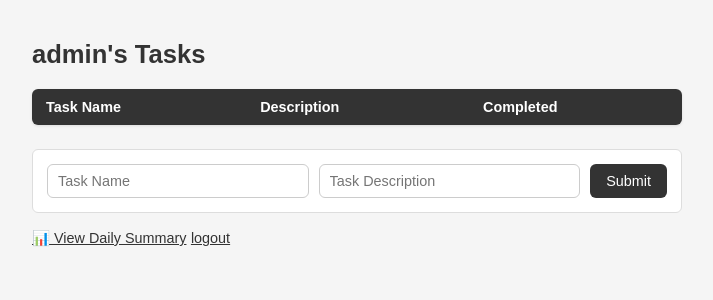
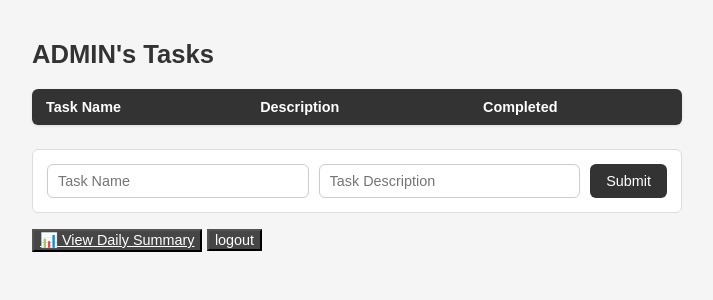
Before and after one commit to felixflire/task-manager-app, a Django app: page /tasksapp/ in a window 1280 px wide. Shown: the top 300 px of the page, without its empty margins (283-996 px from the left). Run offline with Django 5.2, Linux system fonts and the light colour scheme; a user stored in the database is signed in; data comes from the database, SQL or seed files in the repository; both versions use the stored data as it was after the commit; lists and menus that the app fills with data are empty.

Commit message:
changes in the commit button

```diff
--- a/tasksapp/ml_summary.py
+++ b/tasksapp/ml_summary.py
@@ -1,4 +1,4 @@
-# tasksapp/ml_summary.py
+
 from datetime import date
 
 def analyze_patterns(all_tasks):
--- a/tasksapp/templates/tasksapp/index.html
+++ b/tasksapp/templates/tasksapp/index.html
@@ -14,7 +14,7 @@
         <tr>
             <td>{{ task.tasksfield }}</td>
             <td>{{ task.description }}</td>
-            <td> {{ task.completed}}</td>
+
 
 
             <td  >{% if task.completed == 'completed'%}
@@ -22,7 +22,7 @@
                 {% else %}
                 <form action="{% url 'tasksapp:toggle_complete' task.id%} " method="post">
                     {% csrf_token %}
-                    <input type="submit" value="Mark Complete"/>
+                    <input style="background-color: green;" type="submit" value="Mark Complete"/>
 
                 </form>
                 {% endif %}
@@ -46,7 +46,7 @@
         <input type="submit" />
     </form>
 
-    <a href="{% url 'tasksapp:summary' %}">📊 View Daily Summary</a>
+    <button style="background-color: rgb(71, 70, 70); "><a style="color: white;" href="{% url 'tasksapp:summary' %}">📊 View Daily Summary</a></button>
 
-    <a href="{% url 'users:logout'%}">logout</a>
+    <button style="background-color: rgb(71, 70, 70); "><a style="color: white;"{% url 'users:logout'%}">logout</a></button>
     {% endblock%}
--- a/tasksapp/templates/tasksapp/layout.html
+++ b/tasksapp/templates/tasksapp/layout.html
@@ -11,7 +11,7 @@
 </head>
 
 <body>
-    <h1>{{ request.user.username }}'s Tasks</h1>
+    <h1>{{ request.user.username|upper }}'s Tasks</h1>
     {% block body %}
 
 
--- a/tasksapp/templates/tasksapp/summary.html
+++ b/tasksapp/templates/tasksapp/summary.html
@@ -25,6 +25,7 @@
     text-decoration: none;
     color: #333;
     font-size: 0.9rem;
+
 }
 
 .back-link:hover { color: #000; }
```
Also changed, not shown: db.sqlite3.
